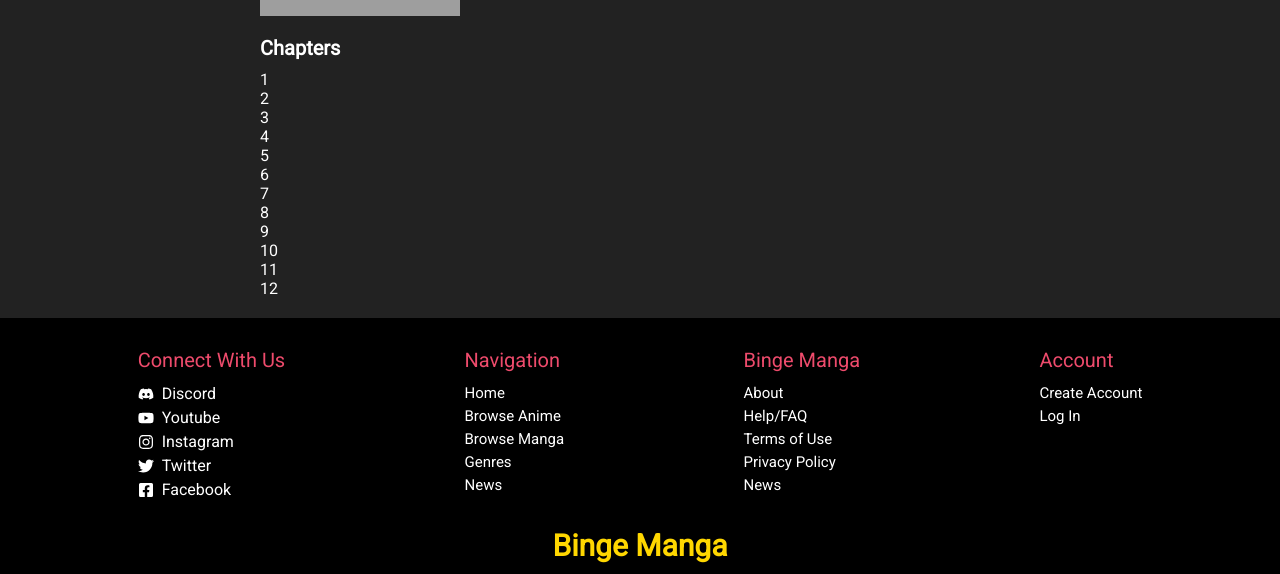
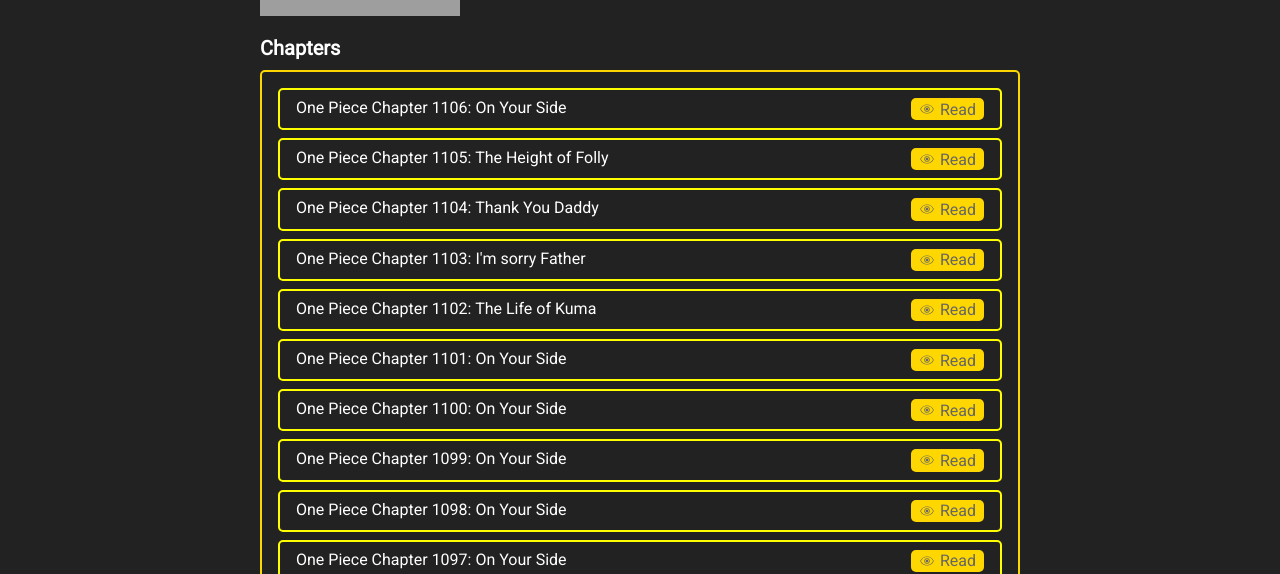
Before and after one commit to NoobCoderY/bingemanga, a React (Create React App) app: page /manga/1 in a window 1280 px wide. Shown: the part 227-801 px from the top of the page. Built offline with nearby package versions, Linux system fonts and the light colour scheme; grey boxes are pictures that could not be loaded.

Commit message:
manga, chapter component changed

```diff
--- a/src/components/Navbar/Navbar.scss
+++ b/src/components/Navbar/Navbar.scss
@@ -22,6 +22,9 @@
             font: normal 400 20px/20px Roboto;
             cursor: pointer;
         }
+        @media screen and (width<600px) {
+            display: none;
+        }
     }
 
     .nav__search{
@@ -38,5 +41,8 @@
             width: 15vw;
             font: normal 400 16px/16px Roboto;
         }
+        @media screen and (width<600px) {
+            display: none;
+        }
     }
 }
--- a/src/pages/AnimeList.tsx
+++ b/src/pages/AnimeList.tsx
@@ -1,5 +1,5 @@
 import React from 'react'
-import '../styles/Anime.scss'
+import '../styles/AnimeList.scss'
 import List from '../components/Anime/List'
 
 const Anime = () => {
--- a/src/pages/Chapter.tsx
+++ b/src/pages/Chapter.tsx
@@ -1,19 +1,23 @@
 import React from 'react'
-import { useLocation, useParams } from 'react-router-dom'
+import '../styles/Chapter.scss'
+import { useLocation } from 'react-router-dom'
 
 const Chapter = () => {
-    const location = useLocation()
-    const data = location.state
-    console.log(data);
+  const location = useLocation()
+  const data = location.state
 
   return (
-    <div>
-        {data.map((item:any, index:number)=>(
-            <div key={index}>
-                <img style={{width:'50%', height:'60%'}} src={item?.image} alt="" />
-                <p>{item.pageNo}</p>
-            </div>
-        ))}
+    <div className="chapter__container">
+      {data.map((item: any, index: number) => (
+
+          <div key={index} className="chapter__img__container">
+            <img
+              src={item?.image}
+              alt=""
+            />
+          </div>
+
+      ))}
     </div>
   )
 }
--- a/src/pages/Manga.tsx
+++ b/src/pages/Manga.tsx
@@ -2,24 +2,26 @@
 import '../styles/Manga.scss'
 import data from '../test/mangaData.json'
 import { useNavigate } from 'react-router-dom'
+import { CiRead } from "react-icons/ci";
 
 const Manga = () => {
   const navigate = useNavigate()
   return (
-    <div className="anime-container">
-      <div className="anime-header">
-        <img className="anime-poster" src={data?.animePoster} alt="." />
-        <div className="anime-details">
-          <h1 className="anime-title">{data?.animeTitle}</h1>
-          <p className="anime-description">{data?.description}</p>
+    <div className="manga-container">
+      <div className="manga-header">
+        <img className="manga-poster" src={data?.animePoster} alt="." />
+        <div className="manga-details">
+          <h1 className="manga-title">{data?.animeTitle}</h1>
+          <p className="manga-description">{data?.description}</p>
         </div>
       </div>
-      <div className="anime-chapters">
+      <div className="manga-chapters">
         <h2 className="chapters-title">Chapters</h2>
-        <ul>
+        <ul className='chapters__container'>
           {data?.chapters?.map((item:any, index) => (
-            <div key={index} onClick={()=>navigate(`/manga/${data?.animeTitle}/${item?.chapterNo}`, {state:item.pages})}>
-              {item?.chapterNo}
+            <div className='chapter__card' key={index} onClick={()=>navigate(`/manga/${data?.animeTitle}/${item?.chapterNo}`, {state:item.pages})}>
+              <p className='chapter__details'>{data?.animeTitle}{` Chapter `}{item?.chapterNo}: {item?.chapterName} </p>
+              <div className='read__now'> <CiRead/> Read</div>
             </div>
           ))}
         </ul>
--- a/src/pages/MangaList.tsx
+++ b/src/pages/MangaList.tsx
@@ -1,12 +1,13 @@
 import React from 'react'
 import List from '../components/Anime/List'
+import '../styles/MangaList.scss'
 
-const Manga = () => {
+const MangaList = () => {
   return (
-    <div>
+    <div className='mangalist__container'>
       <List />
     </div>
   )
 }
 
-export default Manga
+export default MangaList
--- a/src/styles/Anime.scss
+++ b/src/styles/AnimeList.scss
@@ -2,7 +2,7 @@
     display: flex;
     justify-content: center;
     align-items: flex-start;
-    padding: 2rem 3rem;
+    padding: 2rem 2rem;
 
     @media screen and (width<900px) {
         flex-direction: column;
--- /dev/null
+++ b/src/styles/Chapter.scss
@@ -0,0 +1,19 @@
+.chapter__container{
+    display: flex;
+    flex-direction: column;
+    align-items: center;
+    padding: 1rem 1rem;
+    gap: .8rem;
+    background-color: rgba(218, 165, 32, 0.125);
+
+    .chapter__img__container{
+        width: 45vw;
+        img{
+            width: 100%;
+            height: 100%;
+        }
+        @media screen and (width<600px) {
+            width: 90vw;
+        }
+    }
+}
--- a/src/styles/Manga.scss
+++ b/src/styles/Manga.scss
@@ -1,57 +1,78 @@
-// AnimeComponent.scss
+// mangaComponent.scss
 
-.anime-container {
+.manga-container {
   max-width: 800px;
   margin: 0 auto;
   padding: 20px;
 
-    .anime-header {
+  .manga-header {
     display: flex;
     align-items: center;
     margin-bottom: 20px;
 
-      .anime-poster {
+    .manga-poster {
       max-width: 200px;
       margin-right: 20px;
     }
 
-      .anime-details {
+    .manga-details {
       flex: 1;
     }
 
-      .anime-title {
+    .manga-title {
       font-size: 1.5rem;
       margin-bottom: 10px;
     }
 
-      .anime-description {
+    .manga-description {
       font-size: 1rem;
       color: #666;
     }
   }
 
-    .anime-chapters {
+  .manga-chapters {
     .chapters-title {
       font-size: 1.25rem;
       margin-bottom: 10px;
     }
 
-      ul {
-        list-style-type: none;
-        padding: 0;
+    .chapters__container {
+      padding: 1rem;
+      border: 2px solid gold;
+      border-radius: 5px;
+      display: flex;
+      flex-direction: column;
+      align-items: flex-start;
+      gap: 0.5rem;
 
-        li {
-          font-size: 1rem;
-          margin-bottom: 5px;
+      .chapter__card {
+        cursor: pointer;
+        display: flex;
+        justify-content: space-between;
+        width: 100%;
+        overflow: hidden;
+        padding: 0.5rem 1rem;
+        border: 2px solid yellow;
+        border-radius: 5px;
+
+        .read__now{
+          display: flex;
+          border-radius: 5px;
+          color: #666;
+          padding: .1rem .5rem;
+          background-color: var(--primaryColor);
+          align-items: center;
+          gap: .3rem;
+        }
       }
     }
   }
 
   @media (max-width: 600px) {
-      .anime-header {
+    .manga-header {
       flex-direction: column;
 
-        .anime-poster {
+      .manga-poster {
         margin-right: 0;
         margin-bottom: 10px;
       }
--- /dev/null
+++ b/src/styles/MangaList.scss
@@ -0,0 +1,3 @@
+.mangalist__container{
+    padding: 2rem 2rem;
+}
--- a/src/test/mangaData.json
+++ b/src/test/mangaData.json
@@ -4,7 +4,8 @@
   "description": "In a seafaring world, a young pirate captain sets out with his crew to attain the title of Pirate King, and to discover the mythical treasure known as 'One Piece.'",
   "chapters": [
     {
-      "chapterNo": 1,
+      "chapterNo": 1106,
+      "chapterName":"On Your Side",
       "pages": [
         {
           "pageNo": 1,
@@ -57,47 +58,58 @@
       ]
     },
     {
-      "chapterNo": 2,
+      "chapterNo": 1105,
+      "chapterName":"The Height of Folly",
       "pages": []
     },
     {
-      "chapterNo": 3,
+      "chapterNo": 1104,
+      "chapterName":"Thank You Daddy",
       "pages": []
     },
     {
-      "chapterNo": 4,
+      "chapterNo": 1103,
+      "chapterName":"I'm sorry Father",
       "pages": []
     },
     {
-      "chapterNo": 5,
+      "chapterNo": 1102,
+      "chapterName":"The Life of Kuma",
       "pages": []
     },
     {
-      "chapterNo": 6,
+      "chapterNo": 1101,
+      "chapterName":"On Your Side",
       "pages": []
     },
     {
-      "chapterNo": 7,
+      "chapterNo": 1100,
+      "chapterName":"On Your Side",
       "pages": []
     },
     {
-      "chapterNo": 8,
+      "chapterNo": 1099,
+      "chapterName":"On Your Side",
       "pages": []
     },
     {
-      "chapterNo": 9,
+      "chapterNo": 1098,
+      "chapterName":"On Your Side",
       "pages": []
     },
     {
-      "chapterNo": 10,
+      "chapterNo": 1097,
+      "chapterName":"On Your Side",
       "pages": []
     },
     {
-      "chapterNo": 11,
+      "chapterNo": 1096,
+      "chapterName":"On Your Side",
       "pages": []
     },
     {
-      "chapterNo": 12,
+      "chapterNo": 1095,
+      "chapterName":"On Your Side",
       "pages": []
     }
   ]
```
Lines whose indentation alone changed are shown as unchanged.
